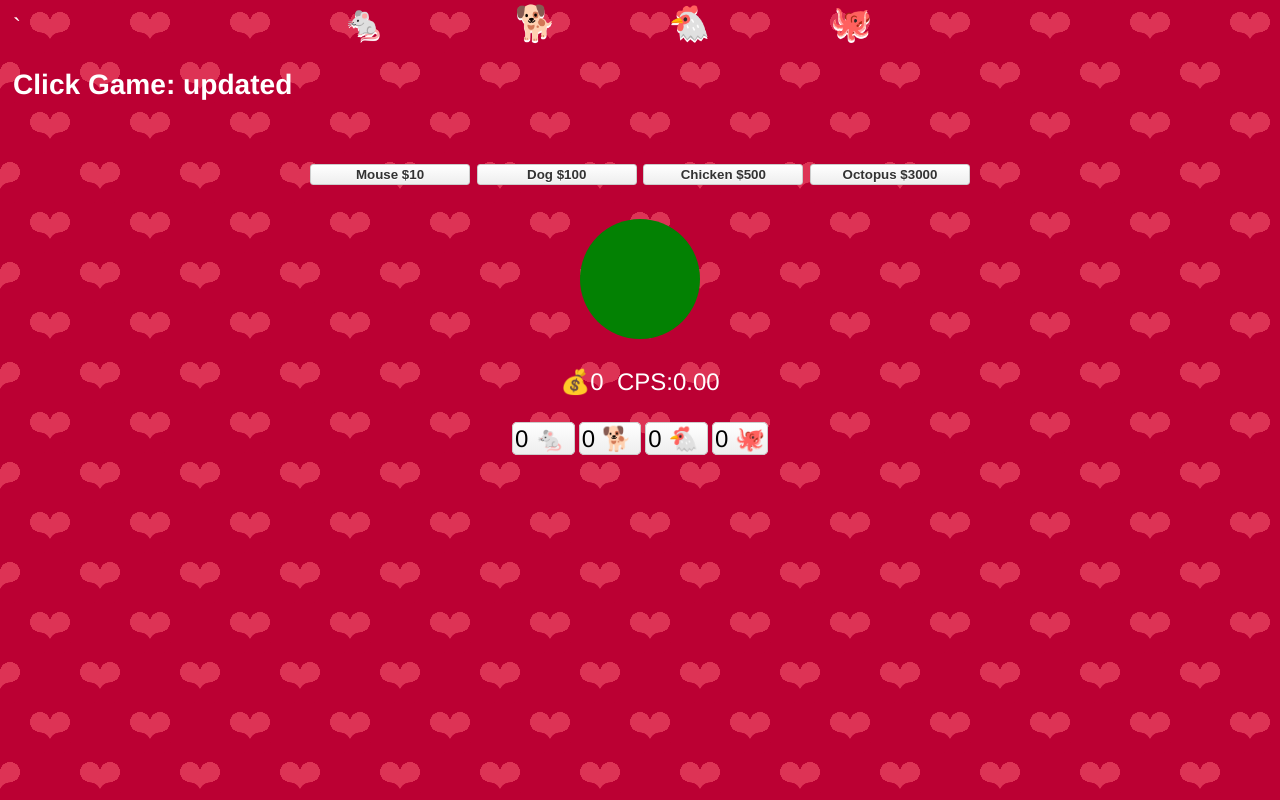
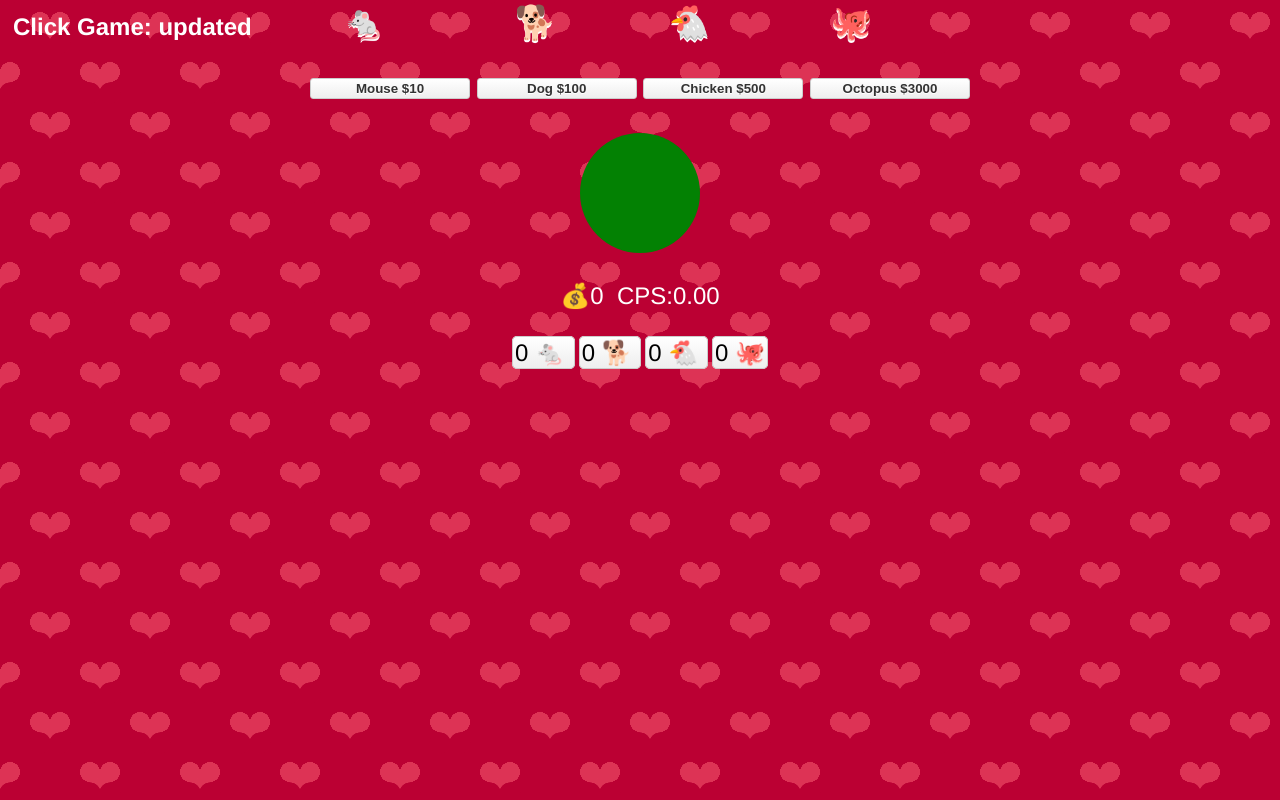
Before and after one commit to jhazen66/clickgame, a plain HTML site: page default.html in a window 1280 px wide. Drawn offline with Linux system fonts and the light colour scheme.

Commit message:
removing bad chars

```diff
--- a/default.html
+++ b/default.html
@@ -6,7 +6,7 @@
     <!-- meta tags -->
     <meta charset="utf-8" />
     <meta name="viewport" content="user-scalable=0, minimum-scale=1.0, maximum-scale=1.0, width=device-width">
-`
+
     <!-- clickgame css -->
     <link href="/css/bootstrap-responsive.css" rel="stylesheet" />
     <link href="/css/default.css" rel="stylesheet" />
@@ -25,7 +25,7 @@
 <body>
     <div class="row-fluid">
         <div class="span12">
-            <h3>Click Game: updated</h3>
+            <strong>Click Game: updated</strong>
         </div>
     </div>
     <div class="row-fluid">
```
